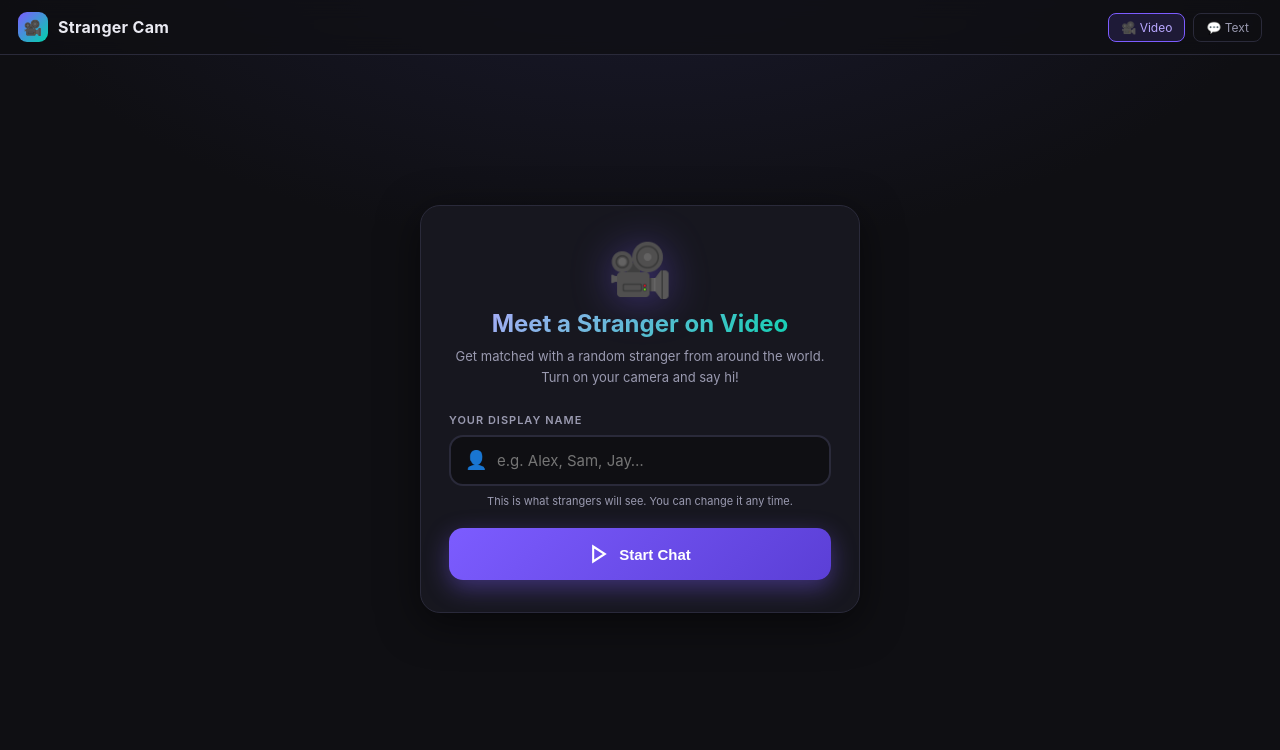
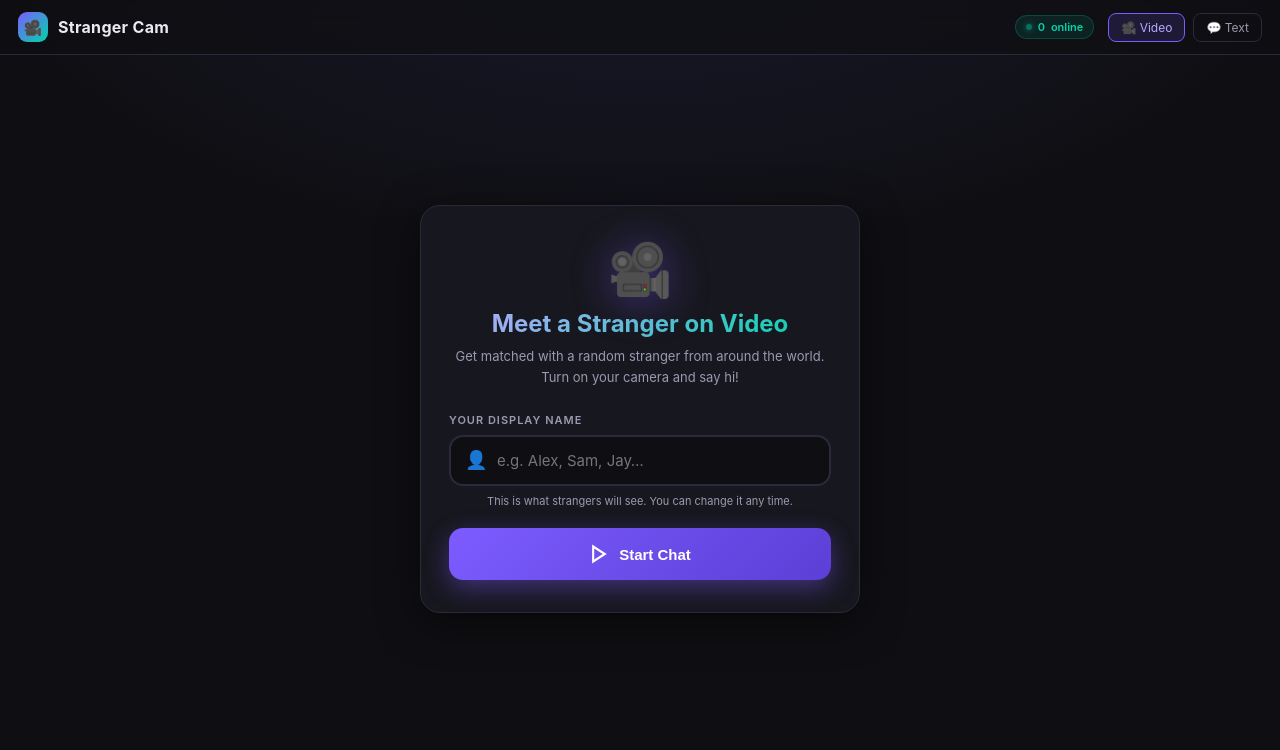
Before and after one commit to saflonaiuton/jyvc1, a website: page public/index.html in a window 1280 px wide. Shown: the top 750 px of the page. Drawn offline with nearby package versions, Linux system fonts and the light colour scheme.

Commit message:
Update index.html

```diff
--- a/public/index.html
+++ b/public/index.html
@@ -31,6 +31,7 @@
   }
   .app { height: 100dvh; display: flex; flex-direction: column; }
 
+  /* Header */
   header {
     display: flex; align-items: center; justify-content: space-between;
     padding: 12px 18px; border-bottom: 1px solid var(--border);
@@ -53,6 +54,21 @@
   .header-links a:hover { background: var(--bg-elev); color: var(--text); }
   .header-links a.active { background: rgba(124,92,255,.15); color: #b9a8ff; border-color: var(--accent); }
 
+  /* Online Counter */
+  .online-counter {
+    display: flex; align-items: center; gap: 6px;
+    font-size: 11px; font-weight: 600; color: var(--accent-2);
+    background: rgba(0, 212, 170, 0.1); border: 1px solid rgba(0, 212, 170, 0.2);
+    padding: 4px 10px; border-radius: 999px;
+    margin-right: 6px;
+  }
+  .online-counter .dot {
+    width: 6px; height: 6px; border-radius: 50%;
+    background: var(--accent-2); box-shadow: 0 0 6px var(--accent-2);
+    animation: pulse 1.5s infinite;
+  }
+  @keyframes pulse { 0%,100%{opacity:1} 50%{opacity:.4} }
+
   /* Landing */
   .landing { flex: 1; display: flex; flex-direction: column; align-items: center; justify-content: center; padding: 24px; overflow-y: auto; }
   .landing.hidden { display: none; }
@@ -70,6 +86,7 @@
     -webkit-background-clip: text; background-clip: text; color: transparent;
   }
   .landing p { text-align: center; color: var(--muted); font-size: 13px; margin-bottom: 26px; line-height: 1.6; }
+
   .name-field { position: relative; margin-bottom: 20px; }
   .name-field label {
     display: block; font-size: 11px; text-transform: uppercase;
@@ -117,7 +134,6 @@
   }
   .tile-badge .dot { width: 7px; height: 7px; border-radius: 50%; background: var(--muted); }
   .tile-badge.live .dot { background: var(--accent-2); box-shadow: 0 0 8px var(--accent-2); animation: pulse 1.6s infinite; }
-  @keyframes pulse { 0%,100%{opacity:1} 50%{opacity:.45} }
 
   .video-tile.remote .placeholder {
     position: absolute; inset: 0; display: grid; place-items: center; text-align: center;
@@ -274,6 +290,7 @@
     .btn .label { display: none; }
     .btn.icon svg { width: 18px; height: 18px; }
     .header-links a span { display: none; }
+    .online-counter span { display: none; }
   }
 </style>
 </head>
@@ -285,6 +302,11 @@
       <span>Stranger Cam</span>
     </div>
     <div class="header-links">
+      <!-- Added Online Counter Here -->
+      <div class="online-counter">
+        <span class="dot"></span>
+        <span id="liveOnlineCount">0</span> online
+      </div>
       <a href="/" class="active">🎥 <span>Video</span></a>
       <a href="/messaging.html">💬 <span>Text</span></a>
     </div>
@@ -453,8 +475,7 @@
       { urls: 'stun:global.stun.twilio.com:3478' }
     ],
     iceCandidatePoolSize: 4,
-    // Force low bitrate to prevent massive lag on mobile
-    bitrate: 500000 // 500 kbps
+    bitrate: 500000
   };
 
   const $ = (id) => document.getElementById(id);
@@ -477,6 +498,7 @@
   const statusText = $('statusText');
   const toastEl = $('toast');
   const btnFlipCamera = $('btnFlipCamera');
+  const liveOnlineCount = $('liveOnlineCount'); // New
 
   const btnNext = $('btnNext');
   const btnStop = $('btnStop');
@@ -568,7 +590,6 @@
     showSearchingUI();
   });
 
-  // Force cleanup when navigating away to stop double starts
   window.addEventListener('beforeunload', () => {
     try { socket.emit('leave_chat'); } catch(_) {}
     cleanupPeer();
@@ -585,6 +606,11 @@
     if (state.inChat || state.inQueue) {
       resetToLanding('Connection lost. Click Start to reconnect.');
     }
+  });
+
+  // Listen for live online count
+  socket.on('online_count', (count) => {
+    liveOnlineCount.textContent = count;
   });
 
   socket.on('queue_joined', () => {
@@ -821,12 +847,11 @@
       }
     };
 
-    // Apply bitrate limit to outgoing video to stop lag
     const sender = pc.getSenders().find(s => s.track && s.track.kind === 'video');
     if (sender) {
       const params = sender.getParameters();
       if (!params.encodings) params.encodings = [{}];
-      params.encodings[0].maxBitrate = 500000; // 500 kbps max (prevents lag)
+      params.encodings[0].maxBitrate = 500000;
       sender.setParameters(params).catch(e => console.warn('Bitrate limit failed:', e));
     }
 
```
